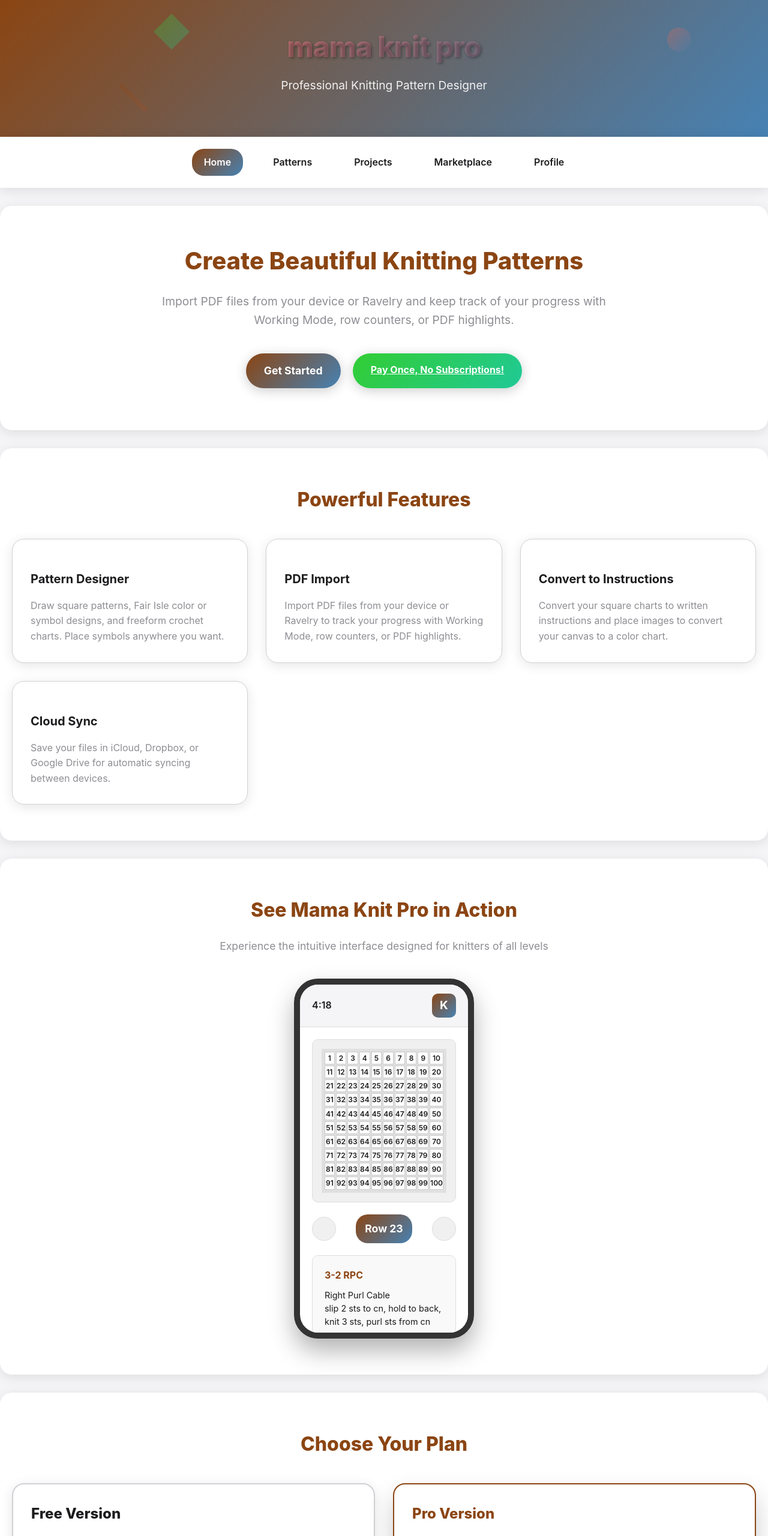
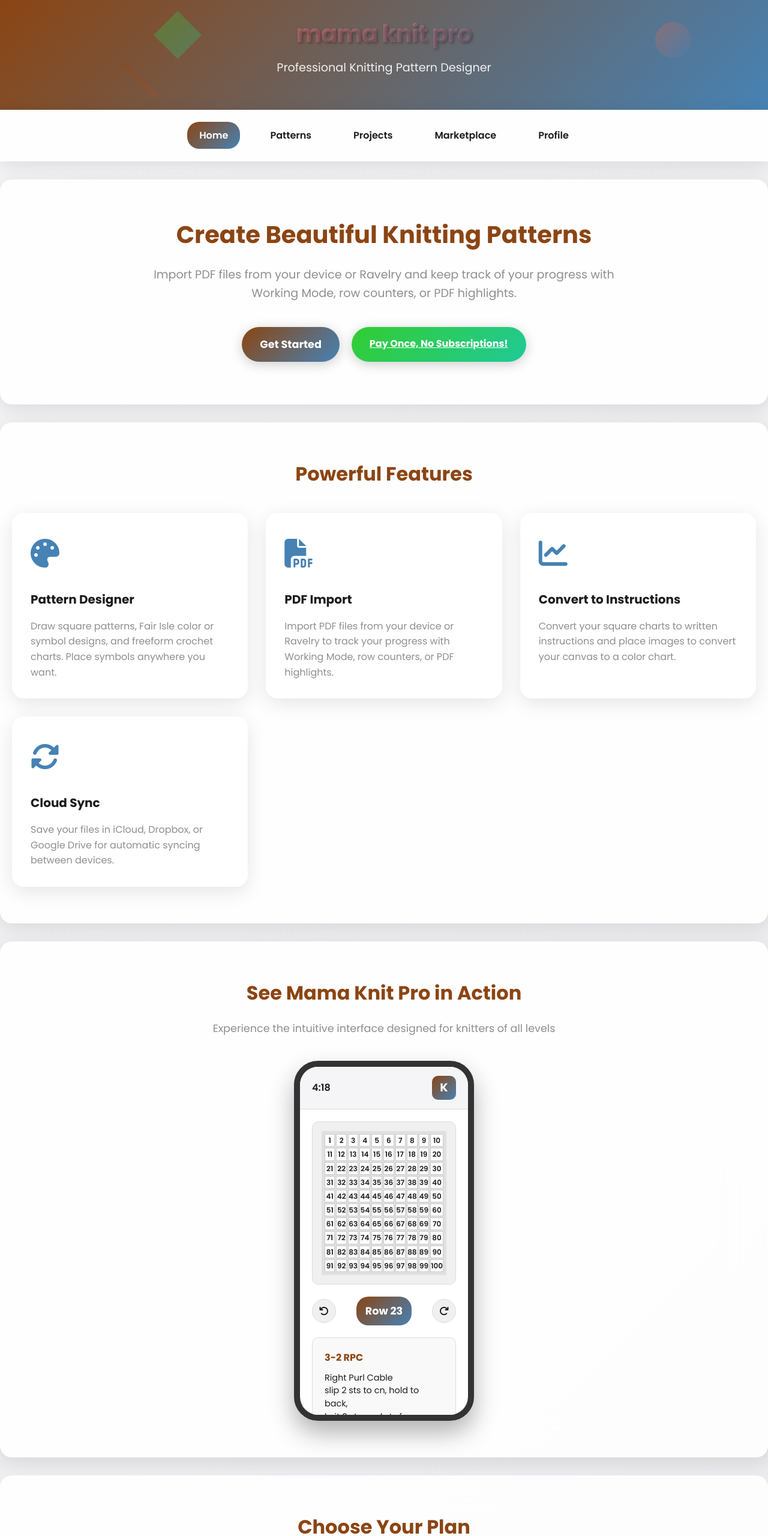
Before and after one commit to GuruchanCnx/mamaknit, a plain HTML site: page index.html in a window 1280 px wide. Shown: the top 2560 px of the page at 60% size. Drawn offline with Linux system fonts and the light colour scheme.

Commit message:
Update index.html

```diff
--- a/index.html
+++ b/index.html
@@ -2,21 +2,67 @@
 <html lang="en">
 <head>
     <meta charset="UTF-8">
-    <meta name="viewport" content="width=device-width, initial-scale=1.0">
-    <title>Mama Knit Pro - Professional Knitting Pattern Designer</title>
+    <meta name="viewport" content="width=device-width, initial-scale=1.0, viewport-fit=cover">
+    <title>Mama Knit Pro - Modern Knitting Companion</title>
+    <link rel="stylesheet" href="https://cdnjs.cloudflare.com/ajax/libs/font-awesome/6.4.0/css/all.min.css">
+    <link href="https://fonts.googleapis.com/css2?family=Poppins:wght@400;500;600;700&display=swap" rel="stylesheet">
     <style>
+        /* Modern UI Design System */
         :root {
             --primary: #8B4513;
+            --primary-light: #A0522D;
             --secondary: #4682B4;
             --accent: #32CD32;
+            --success: #28a745;
+            --danger: #dc3545;
+            --warning: #ffc107;
+            --info: #17a2b8;
+
+            /* Modern Glass Design Colors */
+            --glass-bg: rgba(255, 255, 255, 0.9);
+            --glass-bg-dark: rgba(30, 30, 30, 0.9);
+            --glass-border: rgba(255, 255, 255, 0.3);
+            --glass-border-dark: rgba(255, 255, 255, 0.15);
+            --glass-shadow: 0 8px 32px rgba(0, 0, 0, 0.1);
+            --glass-shadow-dark: 0 8px 32px rgba(0, 0, 0, 0.3);
+
+            --system-gray: #8E8E93;
+            --system-gray2: #AEAEB2;
+            --system-gray3: #C7C7CC;
+            --system-gray4: #D1D1D6;
+            --system-gray5: #E5E5EA;
+            --system-gray6: #F2F2F7;
+
+            --system-blue: #007AFF;
+            --system-green: #34C759;
+            --system-red: #FF3B30;
+            --system-yellow: #FF9500;
+            --system-orange: #FF9F0A;
+            --system-purple: #AF52DE;
+            --system-pink: #FF2D55;
+            --system-indigo: #5E5CE6;
+
             --text-primary: #1C1C1E;
             --text-secondary: #8E8E93;
-            --background: #f5f5f7;
-            --card-bg: #ffffff;
-            --border: #D1D1D6;
-            --shadow: 0 4px 20px rgba(0, 0, 0, 0.1);
-            --gradient-start: #8B4513;
-            --gradient-end: #4682B4;
+            --text-tertiary: #C7C7CC;
+            --text-quaternary: #D1D1D6;
+
+            --text-primary-dark: #FFFFFF;
+            --text-secondary-dark: #8E8E93;
+            --text-tertiary-dark: #636366;
+            --text-quaternary-dark: #48484A;
+        }
+
+        .dark-mode {
+            --glass-bg: var(--glass-bg-dark);
+            --glass-border: var(--glass-border-dark);
+            --glass-shadow: var(--glass-shadow-dark);
+            --text-primary: var(--text-primary-dark);
+            --text-secondary: var(--text-secondary-dark);
+            --text-tertiary: var(--text-tertiary-dark);
+            --text-quaternary: var(--text-quaternary-dark);
+            background: linear-gradient(135deg, #1a1a1a, #0d0d0d);
+            color: var(--text-primary);
         }
 
         * {
@@ -26,26 +72,27 @@
         }
 
         body {
-            font-family: 'SF Pro Display', -apple-system, BlinkMacSystemFont, 'Segoe UI', Roboto, Helvetica, Arial, sans-serif;
-            background: var(--background);
+            font-family: 'Poppins', -apple-system, BlinkMacSystemFont, 'Segoe UI', Roboto, Helvetica, Arial, sans-serif;
+            background: linear-gradient(135deg, #f5f5f7, #e8e8ec);
             color: var(--text-primary);
             line-height: 1.6;
+            transition: background 0.3s, color 0.3s;
             -webkit-font-smoothing: antialiased;
             -moz-osx-font-smoothing: grayscale;
+            padding-bottom: env(safe-area-inset-bottom);
         }
 
         .container {
             max-width: 1200px;
             margin: 0 auto;
-            padding: 20px;
+            padding: 0 16px;
         }
 
-        /* Header with Logo */
+        /* Modern Header with Logo */
         header {
-            background: linear-gradient(135deg, var(--gradient-start), var(--gradient-end));
+            background: linear-gradient(135deg, var(--primary), var(--secondary));
             color: white;
-            padding: 40px 20px;
-            text-align: center;
+            padding: 24px 0;
             position: relative;
             overflow: hidden;
         }
@@ -53,10 +100,11 @@
         .logo-container {
             position: relative;
             z-index: 2;
+            text-align: center;
         }
 
         .logo-text {
-            font-size: 3rem;
+            font-size: 2.5rem;
             font-weight: 800;
             letter-spacing: -1px;
             margin-bottom: 10px;
@@ -80,6 +128,7 @@
             width: 100%;
             height: 100%;
             pointer-events: none;
+            z-index: 1;
         }
 
         .decoration-item {
@@ -89,8 +138,8 @@
         }
 
         .yarn-ball {
-            width: 40px;
-            height: 40px;
+            width: 60px;
+            height: 60px;
             background: linear-gradient(135deg, #FF6347, #4682B4);
             border-radius: 50%;
             top: 20%;
@@ -98,8 +147,8 @@
         }
 
         .knitting-needle {
-            width: 60px;
-            height: 8px;
+            width: 80px;
+            height: 10px;
             background: linear-gradient(135deg, #8B4513, #A0522D);
             transform: rotate(45deg);
             top: 70%;
@@ -107,8 +156,8 @@
         }
 
         .leaf {
-            width: 60px;
-            height: 60px;
+            width: 80px;
+            height: 80px;
             background: linear-gradient(135deg, #32CD32, #20c997);
             clip-path: polygon(50% 0%, 100% 50%, 50% 100%, 0% 50%);
             top: 10%;
@@ -121,8 +170,11 @@
             justify-content: center;
             gap: 30px;
             padding: 20px 0;
-            background: var(--card-bg);
-            box-shadow: var(--shadow);
+            background: var(--glass-bg);
+            backdrop-filter: blur(30px);
+            -webkit-backdrop-filter: blur(30px);
+            border-bottom: 1px solid var(--glass-border);
+            box-shadow: var(--glass-shadow);
             position: sticky;
             top: 0;
             z-index: 1000;
@@ -135,15 +187,18 @@
             padding: 10px 20px;
             border-radius: 20px;
             transition: all 0.2s ease;
+            display: flex;
+            align-items: center;
+            gap: 8px;
         }
 
         .nav-item:hover {
-            background: linear-gradient(135deg, var(--gradient-start), var(--gradient-end));
+            background: linear-gradient(135deg, var(--primary), var(--secondary));
             color: white;
         }
 
         .nav-item.active {
-            background: linear-gradient(135deg, var(--gradient-start), var(--gradient-end));
+            background: linear-gradient(135deg, var(--primary), var(--secondary));
             color: white;
         }
 
@@ -151,8 +206,11 @@
         .hero-section {
             padding: 60px 20px;
             text-align: center;
-            background: var(--card-bg);
-            box-shadow: var(--shadow);
+            background: var(--glass-bg);
+            backdrop-filter: blur(30px);
+            -webkit-backdrop-filter: blur(30px);
+            border-bottom: 1px solid var(--glass-border);
+            box-shadow: var(--glass-shadow);
             margin: 30px 0;
             border-radius: 20px;
         }
@@ -175,7 +233,7 @@
 
         .cta-button {
             display: inline-block;
-            background: linear-gradient(135deg, var(--gradient-start), var(--gradient-end));
+            background: linear-gradient(135deg, var(--primary), var(--secondary));
             color: white;
             padding: 15px 30px;
             border-radius: 30px;
@@ -193,7 +251,7 @@
         }
 
         .feature-highlight {
-            background: linear-gradient(135deg, #32CD32, #20c997);
+            background: linear-gradient(135deg, var(--accent), #20c997);
             color: white;
             padding: 15px 30px;
             border-radius: 30px;
@@ -206,8 +264,11 @@
         /* Features Section */
         .features-section {
             padding: 60px 20px;
-            background: var(--card-bg);
-            box-shadow: var(--shadow);
+            background: var(--glass-bg);
+            backdrop-filter: blur(30px);
+            -webkit-backdrop-filter: blur(30px);
+            border-bottom: 1px solid var(--glass-border);
+            box-shadow: var(--glass-shadow);
             margin: 30px 0;
             border-radius: 20px;
         }
@@ -227,11 +288,13 @@
         }
 
         .feature-card {
-            background: var(--card-bg);
-            border: 1px solid var(--border);
+            background: var(--glass-bg);
+            backdrop-filter: blur(30px);
+            -webkit-backdrop-filter: blur(30px);
+            border: 1px solid var(--glass-border);
             border-radius: 20px;
             padding: 30px;
-            box-shadow: var(--shadow);
+            box-shadow: var(--glass-shadow);
             transition: transform 0.3s ease;
         }
 
@@ -261,8 +324,11 @@
         /* App Preview Section */
         .app-preview-section {
             padding: 60px 20px;
-            background: var(--card-bg);
-            box-shadow: var(--shadow);
+            background: var(--glass-bg);
+            backdrop-filter: blur(30px);
+            -webkit-backdrop-filter: blur(30px);
+            border-bottom: 1px solid var(--glass-border);
+            box-shadow: var(--glass-shadow);
             margin: 30px 0;
             border-radius: 20px;
         }
@@ -332,7 +398,7 @@
         .phone-app-icon {
             width: 40px;
             height: 40px;
-            background: linear-gradient(135deg, var(--gradient-start), var(--gradient-end));
+            background: linear-gradient(135deg, var(--primary), var(--secondary));
             border-radius: 10px;
             display: flex;
             align-items: center;
@@ -408,7 +474,7 @@
         }
 
         .row-counter {
-            background: linear-gradient(135deg, var(--gradient-start), var(--gradient-end));
+            background: linear-gradient(135deg, var(--primary), var(--secondary));
             color: white;
             padding: 10px 15px;
             border-radius: 20px;
@@ -438,8 +504,9 @@
         /* Pricing Section */
         .pricing-section {
             padding: 60px 20px;
-            background: var(--card-bg);
-            box-shadow: var(--shadow);
+            background: var(--glass-bg);
+            backdrop-filter: blur(30px);
+            -webkit-backdrop-filter: blur(30px);
             margin: 30px 0;
             border-radius: 20px;
         }
@@ -459,29 +526,29 @@
         }
 
         .pricing-card {
-            background: var(--card-bg);
+            background: var(--glass-bg);
             border: 2px solid var(--border);
             border-radius: 20px;
             padding: 30px;
-            box-shadow: var(--shadow);
+            box-shadow: var(--glass-shadow);
             transition: transform 0.3s ease;
         }
 
         .pricing-card.popular {
-            border-color: var(--gradient-start);
+            border-color: var(--primary);
             box-shadow: 0 20px 40px rgba(0, 0, 0, 0.2);
         }
 
         .pricing-card.popular .plan-name {
-            color: var(--gradient-start);
+            color: var(--primary);
         }
 
         .pricing-card.popular .price {
-            color: var(--gradient-start);
+            color: var(--primary);
         }
 
         .pricing-card.popular .cta-button {
-            background: linear-gradient(135deg, var(--gradient-start), var(--gradient-end));
+            background: linear-gradient(135deg, var(--primary), var(--secondary));
             color: white;
         }
 
@@ -527,7 +594,7 @@
         }
 
         .cta-button.primary {
-            background: linear-gradient(135deg, var(--gradient-start), var(--gradient-end));
+            background: linear-gradient(135deg, var(--primary), var(--secondary));
             color: white;
         }
 
@@ -554,7 +621,7 @@
         }
 
         .footer-link:hover {
-            color: var(--gradient-start);
+            color: var(--primary);
         }
 
         /* Mobile Responsive */
@@ -572,22 +639,18 @@
                 gap: 10px;
             }
 
-            .app-preview-container {
-                flex-direction: column;
-                gap: 20px;
+            .container {
+                padding: 10px;
             }
 
-            .phone-frame {
-                width: 280px;
-                height: 560px;
+            .section {
+                padding: 20px;
             }
 
-            .features-grid {
-                grid-template-columns: 1fr;
-            }
-
-            .pricing-cards {
-                grid-template-columns: 1fr;
+            .help-btn {
+                width: 50px;
+                height: 50px;
+                font-size: 1.2rem;
             }
         }
 
@@ -840,11 +903,11 @@
                     <li><span class="check-icon">✓</span> Unlock all tools</li>
                     <li><span class="check-icon">✓</span> Convert images to color charts</li>
                     <li><span class="check-icon">✓</span> Written instructions for designed charts</li>
-                    <li><span class="check-icon">✓</span> Create custom colors</li>
+                    <li><span class="check-icon">✓</span> Create your own colors</li>
                     <li><span class="check-icon">✓</span> Unlock all knit symbols</li>
                     <li><span class="check-icon">✓</span> Create patterns up to 500x500</li>
-                    <li><span class="check-icon">✓</span> Generate PDFs for your charts</li>
-                    <li><span class="check-icon">✓</span> Reuse designs with Designs Library</li>
+                    <li><span class="check-icon">✓</span> Generate a PDF for your charts</li>
+                    <li><span class="check-icon">✓</span> Reuse designs by using the Designs Library</li>
                     <li><span class="check-icon">✓</span> Export high resolution images</li>
                     <li><span class="check-icon">✓</span> Draw text notes on top of PDF files</li>
                 </ul>
@@ -863,36 +926,5 @@
         </div>
         <p>&copy; 2023 Mama Knit Pro. All rights reserved.</p>
     </footer>
-
-    <script>
-        // Simple JavaScript to add some interactivity
-        document.addEventListener('DOMContentLoaded', function() {
-            // Add animation to some chart cells
-            const cells = document.querySelectorAll('.chart-cell');
-            const animatedCells = Array.from(cells).slice(0, 10);
-            animatedCells.forEach(cell => {
-                cell.classList.add('animated-cell');
-            });
-
-            // Make navigation items interactive
-            const navItems = document.querySelectorAll('.nav-item');
-            navItems.forEach(item => {
-                item.addEventListener('click', function(e) {
-                    e.preventDefault();
-                    navItems.forEach(i => i.classList.remove('active'));
-                    this.classList.add('active');
-                });
-            });
-
-            // Make CTA buttons work
-            const ctaButtons = document.querySelectorAll('.cta-button');
-            ctaButtons.forEach(button => {
-                button.addEventListener('click', function(e) {
-                    e.preventDefault();
-                    alert('This is a demo version. In the full app, this would take you to the next step!');
-                });
-            });
-        });
-    </script>
 </body>
 </html>
```
